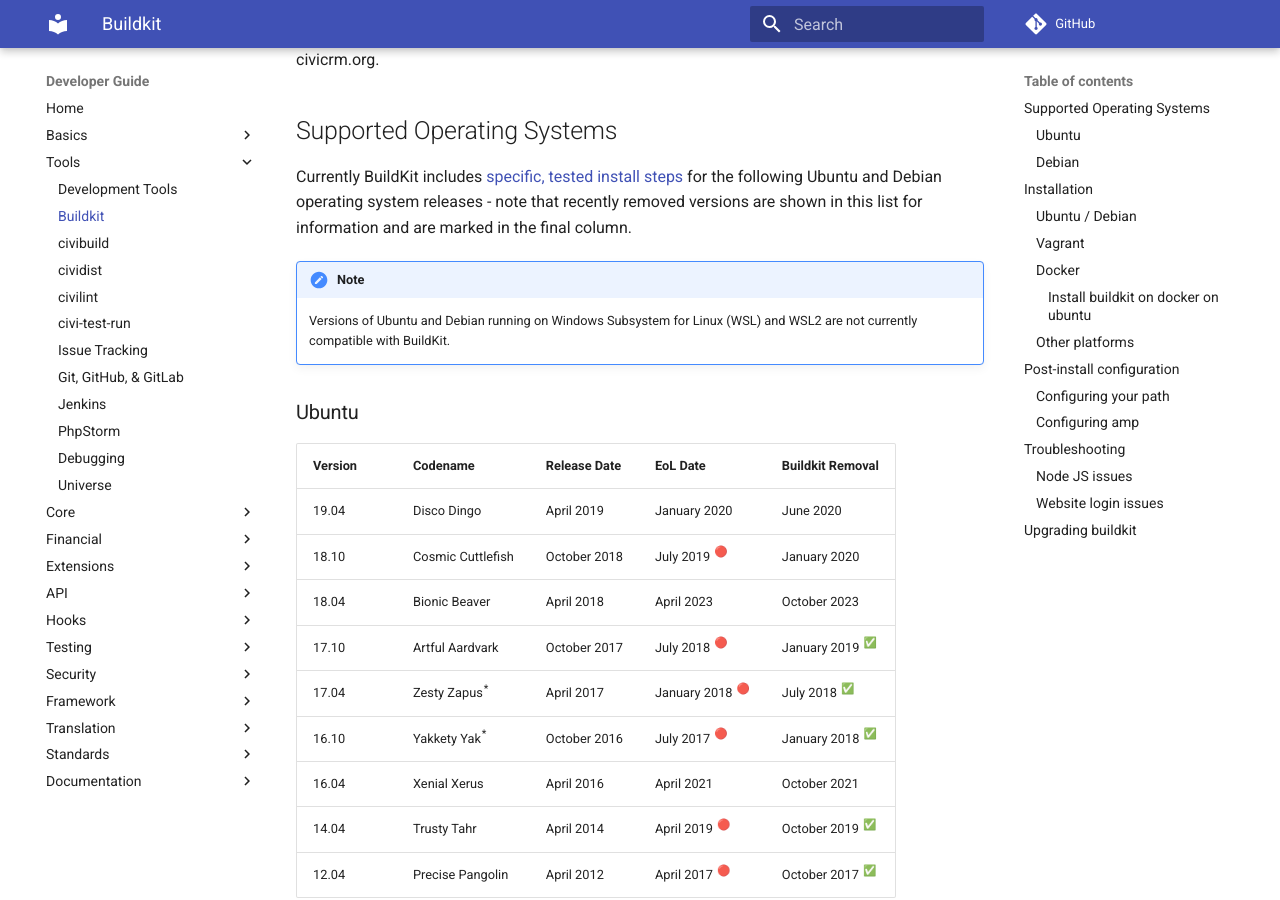
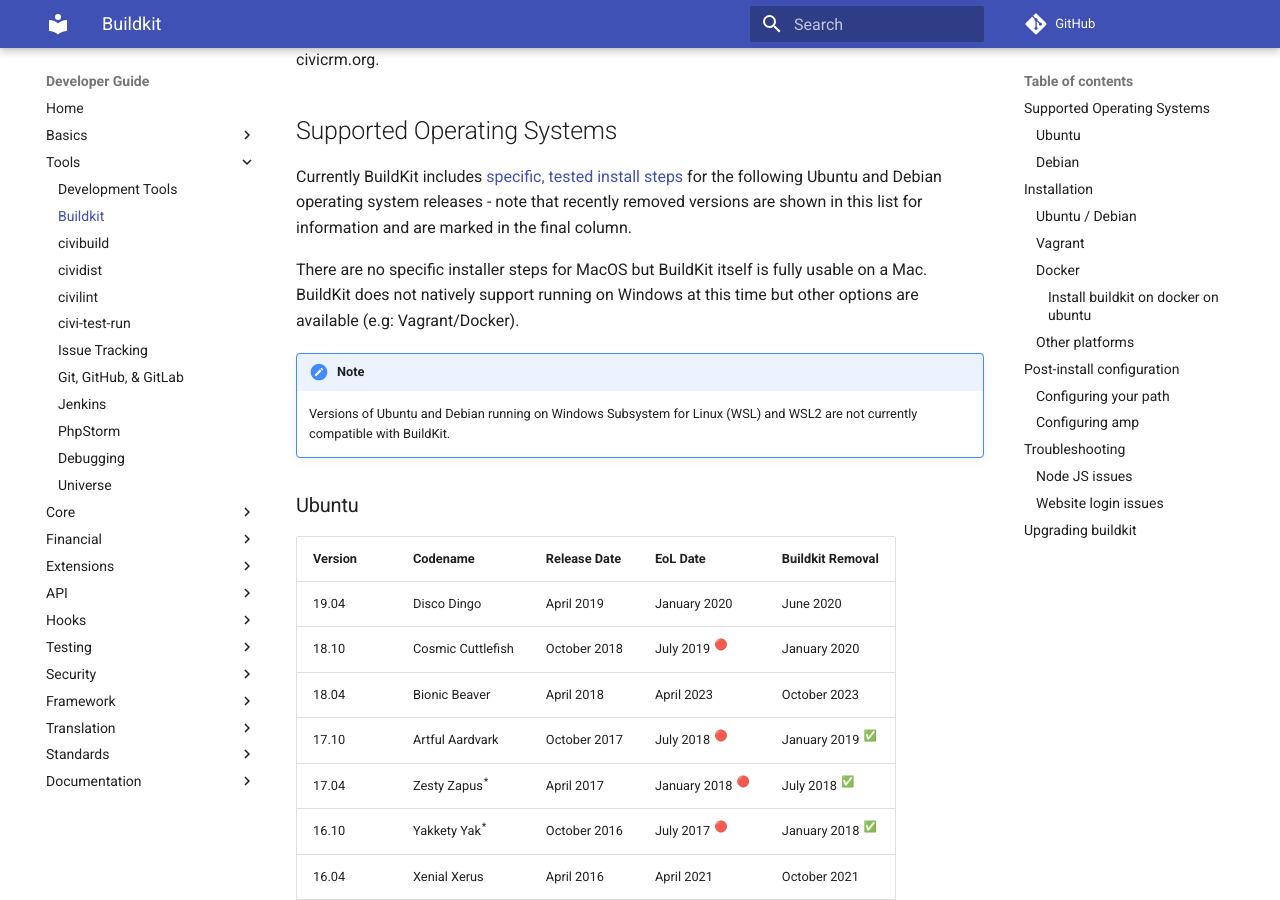
Before and after one commit to civicrm/civicrm-dev-docs, an MkDocs documentation site: the page built from docs/tools/buildkit.md, in a window 1280 px wide and 900 px high, scrolled down 318 px. Built offline with MkDocs 1.6.1 and Material for MkDocs 9.7.7, drawn with Linux system fonts in a browser that asks for light colours; comment, search, counter and statistics services are not loaded; old or Windows-style settings are respelled for this version of MkDocs.

Commit message:
Clarify supported operating systems

```diff
--- a/docs/tools/buildkit.md
+++ b/docs/tools/buildkit.md
@@ -9,6 +9,8 @@
 ## Supported Operating Systems
 
 Currently BuildKit includes [specific, tested install steps](https://github.com/civicrm/civicrm-buildkit/blob/e278123c2a5edb525a01c816283d30b882aa8fab/bin/civi-download-tools#L329) for the following Ubuntu and Debian operating system releases - note that recently removed versions are shown in this list for information and are marked in the final column.
+
+There are no specific installer steps for MacOS but BuildKit itself is fully usable on a Mac. BuildKit does not natively support running on Windows at this time but other options are available (e.g: Vagrant/Docker).
 
 !!! note
     Versions of Ubuntu and Debian running on Windows Subsystem for Linux (WSL) and WSL2 are not currently compatible with BuildKit.
```
